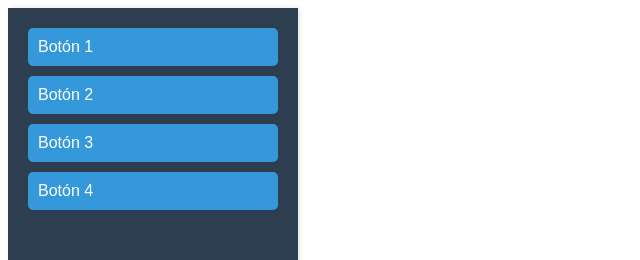
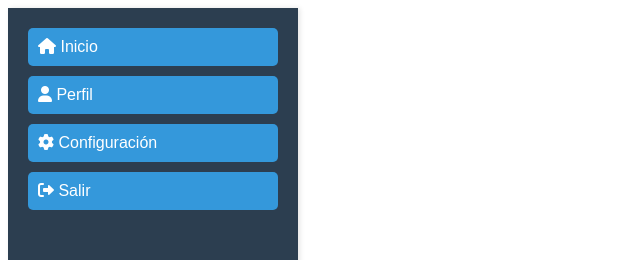
Before and after one commit to SGabrielH/consultoriaSingapur, an Electron app: page index.html in a window 800 px wide. Shown: the top 260 px of the page, without its empty margins (0-640 px from the left). Drawn offline with Linux system fonts and the light colour scheme.

Commit message:
Agregado de Side Bar 2

```diff
--- a/index.html
+++ b/index.html
@@ -5,13 +5,22 @@
   <meta name="viewport" content="width=device-width, initial-scale=1.0">
   <title>Side Bar en Electron</title>
   <link rel="stylesheet" href="styles.css">
+  <link rel="stylesheet" href="https://cdnjs.cloudflare.com/ajax/libs/font-awesome/6.0.0-beta3/css/all.min.css">
 </head>
 <body>
   <div class="sidebar">
-    <button class="sidebar-button" id="btn1">Botón 1</button>
-    <button class="sidebar-button" id="btn2">Botón 2</button>
-    <button class="sidebar-button" id="btn3">Botón 3</button>
-    <button class="sidebar-button" id="btn4">Botón 4</button>
+    <button class="sidebar-button" id="btn1">
+      <i class="fas fa-home"></i> Inicio
+    </button>
+    <button class="sidebar-button" id="btn2">
+      <i class="fas fa-user"></i> Perfil
+    </button>
+    <button class="sidebar-button" id="btn3">
+      <i class="fas fa-cog"></i> Configuración
+    </button>
+    <button class="sidebar-button" id="btn4">
+      <i class="fas fa-sign-out-alt"></i> Salir
+    </button>
   </div>
 
   <script src="script.js"></script>
```
Also changed, not shown: pages/pages.js (added).
